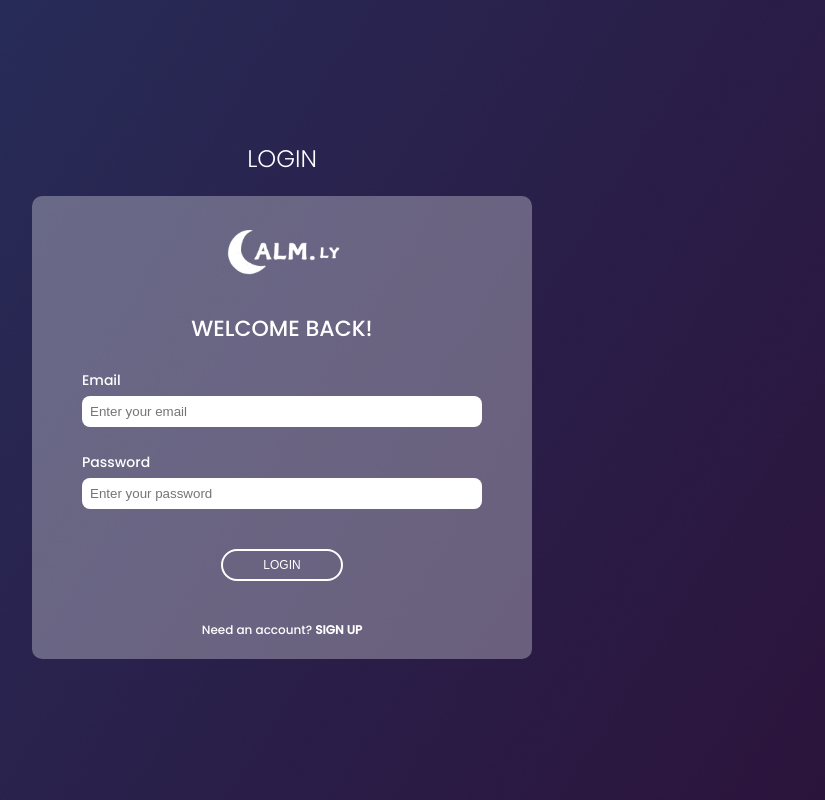
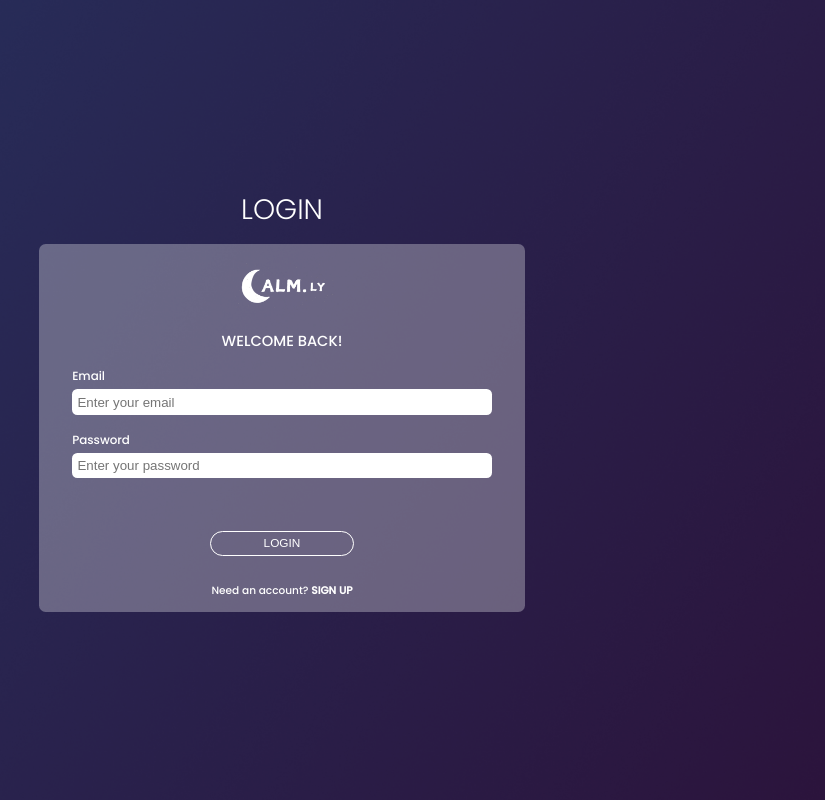
Before and after one commit to Josuzin/calmly, a Next.js app: page /loginform in a window 1280 px wide. Shown: the whole page, without its empty margins (358-1183 px from the left). Built offline with nearby package versions, Linux system fonts and the light colour scheme.

Commit message:
mudei todos os px para vw excepto os da first page

```diff
--- a/components/FirstPage.jsx
+++ b/components/FirstPage.jsx
@@ -1,6 +1,6 @@
 import Head from "next/head";
 import Image from "next/image";
-import styles from "/styles/HomePage.css";
+import styles from "/styles/firstpage.css";
 import Link from "next/link";
 
 
--- a/components/LoginForm.jsx
+++ b/components/LoginForm.jsx
@@ -35,14 +35,14 @@ export default function LoginForm() {
   return (
     <div className="body">
       <div className="login-box">
-        <h1>LOGIN</h1>
+        <h1 className="h1">LOGIN</h1>
       </div>
       <div className="wrapper">
         <form onSubmit={handleSubmit} action="POST">
-          <figure>
+          <figure className="figure">
             <Image src={Rectangle_28} alt="logo" className="logo" />
           </figure>
-          <h2>WELCOME BACK!</h2>
+          <h2 className="h2">WELCOME BACK!</h2>
           <div className="input-box">
             <p className="e">Email</p>
             <input
--- a/src/app/page.js
+++ b/src/app/page.js
@@ -6,7 +6,7 @@ import MeditationPage from "../../components/MeditationPage";
 
 export default function Home() {
   return (
-    <HomePage/>
+    <MeditationPage/>
 
 
   );
--- a/styles/HomePage.css
+++ b/styles/HomePage.css
@@ -39,7 +39,7 @@
   }
 
   h1 {
-    font-size: 50px;
+    /* font-size: 50px; */
     animation: appearFromLeft 1s ease-in-out forwards;
   }
 
--- a/styles/LoginForm.css
+++ b/styles/LoginForm.css
@@ -19,98 +19,93 @@
 }
 
 .wrapper {
-  width: 500px;
+  width: 38vw;
   background-color: rgba(255, 255, 255, 0.3);
   padding-top: 0;
-  padding-bottom: 20px;
-  padding-left: 50px;
-  padding-right: 50px;
-  border-radius: 10px;
+  padding-bottom: 1.0417vw;
+  padding-left: 2.6042vw;
+  padding-right: 2.6042vw;
+  border-radius: 0.5208vw;
 }
 
 h2 {
-  font-size: 22px;
+  font-size: 1.1458vw;
   font-weight: 500;
   text-align: center;
   color: white;
 }
+
 h1 {
   font-weight: 300;
-  font-size: 24px;
-  margin-bottom: 20px;
+  font-size: 2.2vw;
+  margin-bottom: 1.0417vw;
   color: white;
   text-align: center;
 }
 
 .e,
 .p {
-  font-size: 14px;
-  margin-top: 25px;
-  margin-bottom: 5px;
+  font-size: 0.9292vw;
+  margin-top: 1.3021vw;
+  margin-bottom: 0.2604vw;
   color: white;
 }
 
 input {
   width: 100%;
-  padding: 8px;
+  padding: 0.4167vw;
   border: none;
-  border-radius: 8px;
+  border-radius: 0.4167vw;
   outline: none;
 }
 
 .acc {
-  font-size: 12px;
-  margin-top: 40px;
+  font-size: 0.8250vw;
+  margin-top: 2.0833vw;
   color: white;
 }
 
 .logo {
-  width: 150px;
+  width: 8.8125vw;
   height: auto;
 }
 
 figure {
   display: flex;
   justify-content: center;
-  margin-bottom: 10px;
+  margin-bottom: 0.5208vw;
 }
 
-button {
-  margin-top: 40px;
-  padding: 7px 40px;
-  font-size: 12px;
+.btn {
+  margin-top: 4.0833vw;
+  padding: 0.3646vw 4.0833vw;
+  font-size: 0.9250vw;
   color: #fff;
-  border: 2px solid #fff;
-  border-radius: 50px;
+  border: 0.1142vw solid #fff;
+  border-radius: 2.6042vw;
   background: none;
   cursor: pointer;
   transition: background-color 0.3s ease, transform 0.3s ease,
     border-color 0.3s ease;
 }
 
-button:hover {
+.btn:hover {
   background-color: #d278ae;
   color: #fff;
   border-color: #d278ae;
   transform: translateY(-3px);
 }
 
-button:active {
+.btn:active {
   background-color: black;
   color: #fff;
   border-color: black;
-  transform: translateY(1px);
+  transform: translateY(0.0521vw);
 }
 
 .btn-box {
   display: flex;
   justify-content: center;
-}
-
-a {
-  color: #fff;
-  text-decoration: none;
-  font-weight: 600;
 }
 
 .acc {
@@ -119,6 +114,9 @@ a {
 
 .signup {
   transition: text-decoration 0.3s ease;
+  color: #fff;
+  text-decoration: none;
+  font-weight: 600
 }
 
 .signup:hover {
--- a/styles/SideBar.css
+++ b/styles/SideBar.css
@@ -5,9 +5,9 @@
 .sidebar {
   background-color: rgba(16, 13, 46, 0.8);
   color: white;
-  width: 240px;
+  width: 12.5vw;
   height: 100%;
-  padding: 20px 0;
+  padding: 1.0417vw 0;
   display: flex;
   flex-direction: column;
   align-items: center;
@@ -15,26 +15,26 @@
 }
 
 .Logo{
-    width: 100px;
-    margin-bottom: 10px;
-    margin-top: 50px;
+    width: 7.2083vw;
+    margin-bottom: 0.5208vw;
+    margin-top: 2.6042vw;
 }
 
 li{
     display: flex;
     flex-direction: row;
-    margin-top: 55px;
-    margin-bottom: 40px;
+    margin-top: 2.8646vw;
+    margin-bottom: 2.0833vw;
 }
 
 .icon-home{
     position: absolute;
-    width: 16px;
-    left: 40px;
+    width: 1.3833vw;
+    left: 2.0833vw;
 }
 
 .p-home{
-    margin-left: 20px;
+    margin-left: 1.0417vw;
     position: absolute;
     cursor: pointer;
 }
@@ -45,12 +45,12 @@ li{
 
 .icon-meditation{
     position: absolute;
-    width: 19px;
-    left: 40px;
+    width: 1.3896vw;
+    left: 2.0833vw;
 }
 
 .p-meditation{
-    margin-left: 20px;
+    margin-left: 1.0417vw;
     position: absolute;
     cursor: pointer;
 }
@@ -61,12 +61,12 @@ li{
 
 .icon-journaling{
     position: absolute;
-    width: 20px;
-    left: 40px;
+    width: 1.2417vw;
+    left: 2.0833vw;
 }
 
 .p-journaling{
-    margin-left: 20px;
+    margin-left: 1.0417vw;
     position: absolute;
     cursor: pointer;
 }
@@ -77,12 +77,12 @@ li{
 
 .icon-timer{
     position: absolute;
-    width: 20px;
-    left: 40px;
+    width: 1.4417vw;
+    left: 2.0833vw;
 }
 
 .p-timer{
-    margin-left: 20px;
+    margin-left: 1.0417vw;
     position: absolute;
     cursor: pointer;
 }
@@ -93,13 +93,13 @@ li{
 
 .icon-profile{
     position: absolute;
-    width: 22px;
-    left: 40px;
-    margin-top: -5px;
+    width: 1.7458vw;
+    left: 2.0833vw;
+    margin-top: -0.5804vw;
 }
 
 .p-profile{
-    margin-left: 20px;
+    margin-left: 1.0417vw;
     cursor: pointer;
 }
 
@@ -109,19 +109,19 @@ li{
 
 .lista {
   list-style-type: none;
-  font-size: 12px;
-  margin-top: 50px;
+  font-size: 0.8250vw;
+  margin-top: 2.6042vw;
 }
 
 p{
-    margin-left: 10px;
+    margin-left: 0.5208vw;
 }
 
 .emergency{
-    margin-top: 80px;
+    margin-top: 4.1667vw;
 }
 
 .toggle{
-    margin-top: 200px;
-    margin-right: -40px;
+    margin-top: 10.4167vw;
+    margin-right: -2.0833vw;
 }
```
